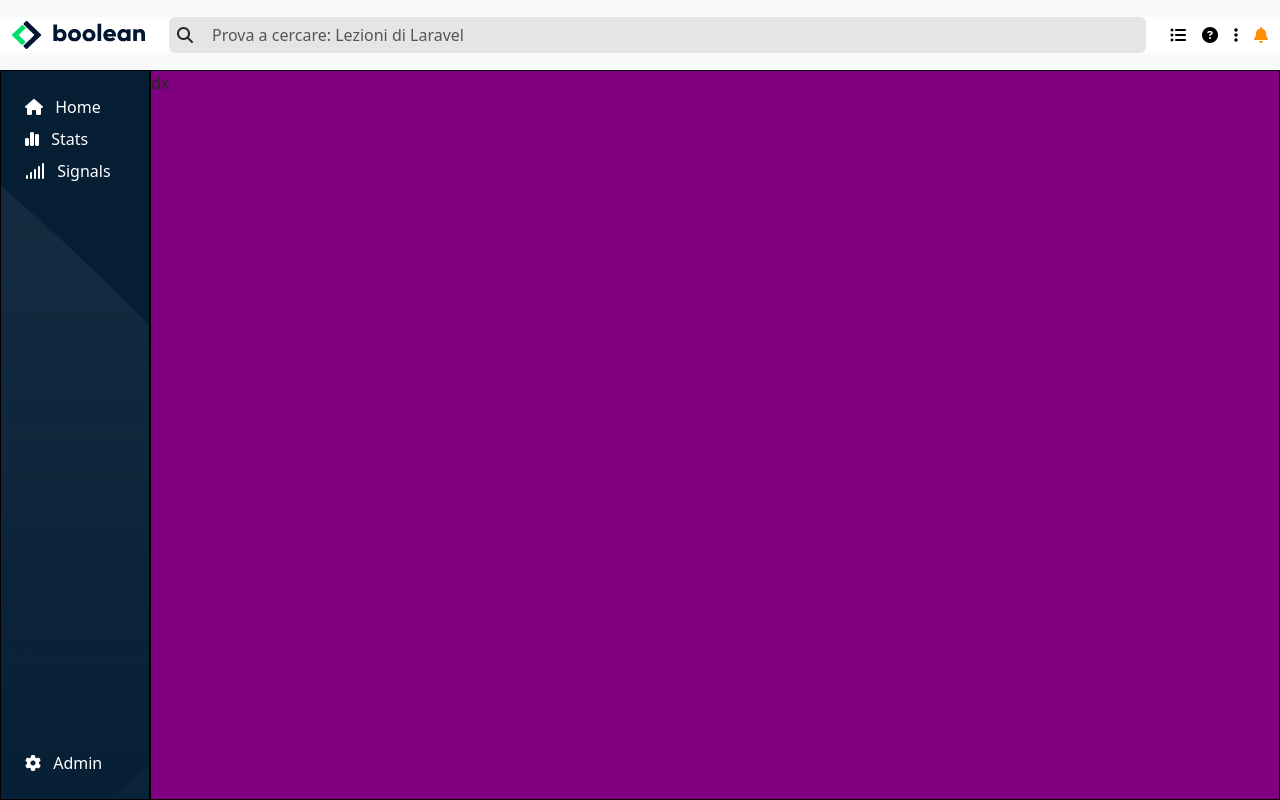
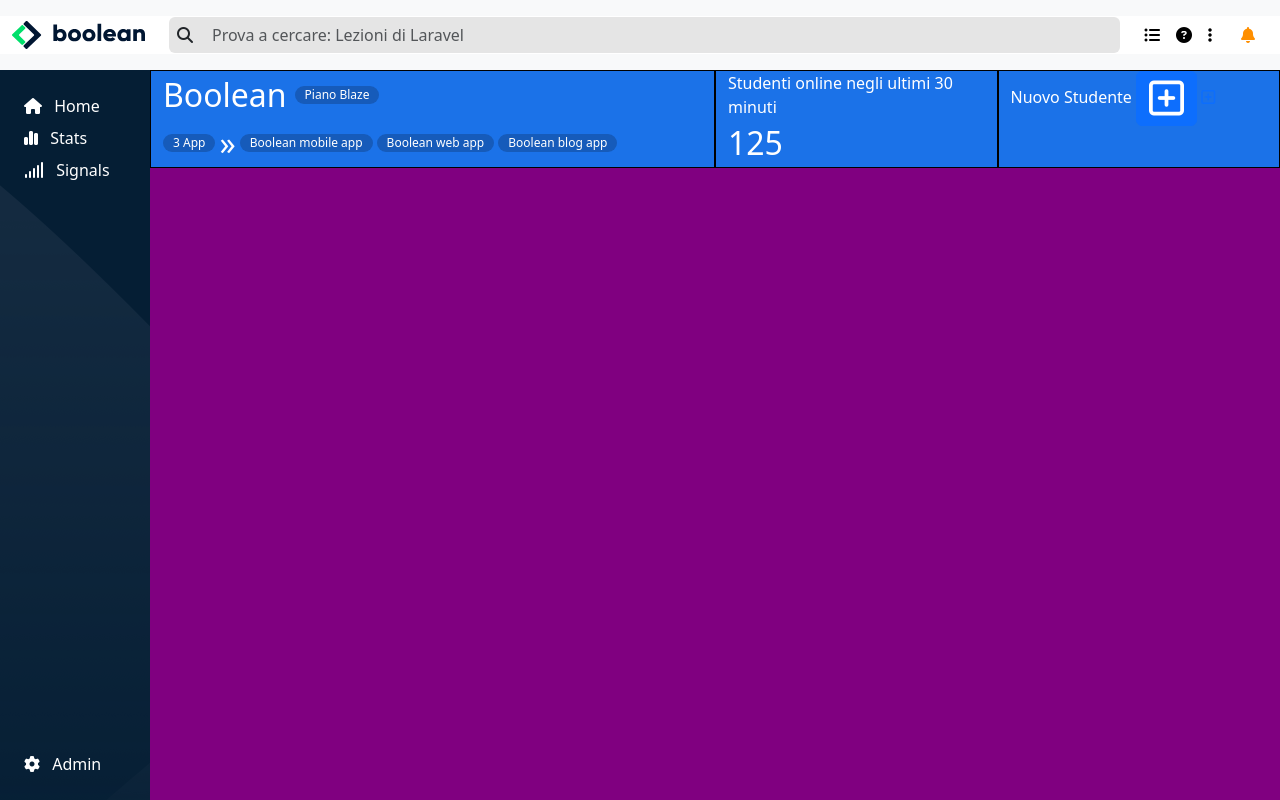
Before and after one commit to JohnQuimson/html-css-bootstrap-dashboard, a plain HTML site: page index.html in a window 1280 px wide. Drawn offline with nearby package versions, Linux system fonts and the light colour scheme.

Commit message:
feat: jumbo

```diff
--- a/css/_partials/common.css
+++ b/css/_partials/common.css
@@ -5,3 +5,10 @@
 .jq-bordo {
   border: 1px solid black;
 }
+
+.jq-bottone-jumbo {
+  padding: 0 10px;
+  background-color: #165bba;
+  border-radius: 10px;
+  font-size: 12px;
+}
--- a/css/style.css
+++ b/css/style.css
@@ -66,6 +66,11 @@ CONTENT
 -------------------
 */
 
+/* Jumbo */
+.jumbo {
+  background-color: #1b72e8;
+}
+
 /*
 -------------------
 MEDIA QUERY
--- a/index.html
+++ b/index.html
@@ -75,7 +75,7 @@
           </div>
           <!-- Menu -->
           <div class="col-auto d-flex align-items-center">
-            <ul class="d-flex list-unstyled gap-3 mb-0">
+            <ul class="d-flex list-unstyled gap-3 align-items-center mb-0">
               <!-- icona lista -->
               <li class="d-none d-lg-block">
                 <a href="#">
@@ -96,9 +96,23 @@
               </li>
               <!-- icona CAMPANELLA -->
               <li>
-                <a href="#">
-                  <i class="fa-solid fa-bell colore-bell"></i>
-                </a>
+                <div class="dropdown">
+                  <a
+                    class="btn"
+                    href="#"
+                    role="button"
+                    data-bs-toggle="dropdown"
+                    aria-expanded="false"
+                  >
+                    <i class="fa-solid fa-bell colore-bell"></i>
+                  </a>
+
+                  <ul class="dropdown-menu">
+                    <li><a class="dropdown-item" href="#">Profilo</a></li>
+                    <li><a class="dropdown-item" href="#">Fatturazione</a></li>
+                    <li><a class="dropdown-item" href="#">Logout</a></li>
+                  </ul>
+                </div>
               </li>
             </ul>
           </div>
@@ -109,7 +123,7 @@
     <!-- MAIN -->
     <main class="d-flex">
       <!-- SIDEBAR -->
-      <div class="jq-sidebar flex-shrink-0 jq-bordo">
+      <div class="jq-sidebar flex-shrink-0">
         <ul class="d-flex flex-column p-4 list-unstyled gap-2 h-100">
           <!-- Home -->
           <li>
@@ -141,7 +155,83 @@
           </li>
         </ul>
       </div>
-      <div class="content flex-grow-1 jq-bordo">dx</div>
+
+      <!-- Content MAIN -->
+      <div class="content flex-grow-1">
+        <!-- Jumbo -->
+        <div class="jumbo text-white">
+          <div class="row m-0">
+            <!-- Nuovo Studente -->
+            <div class="col-12 col-md-4 col-lg-3 jq-bordo order-md-last">
+              <div class="new">
+                <span>Nuovo Studente</span>
+
+                <!-- Offcanvas -->
+                <!-- bottone -->
+                <button
+                  class="btn btn-primary"
+                  type="button"
+                  data-bs-toggle="offcanvas"
+                  data-bs-target="#offcanvasRight"
+                  aria-controls="offcanvasRight"
+                >
+                  <i class="fa-regular fa-square-plus fs-1"></i>
+                </button>
+
+                <div
+                  class="offcanvas offcanvas-end"
+                  tabindex="-1"
+                  id="offcanvasRight"
+                  aria-labelledby="offcanvasRightLabel"
+                >
+                  <div class="offcanvas-header">
+                    <h5 class="offcanvas-title" id="offcanvasRightLabel">
+                      Offcanvas right
+                    </h5>
+                    <button
+                      type="button"
+                      class="btn-close"
+                      data-bs-dismiss="offcanvas"
+                      aria-label="Close"
+                    ></button>
+                  </div>
+                  <div class="offcanvas-body">...</div>
+                </div>
+                <!-- Fine Offcanvas -->
+
+                <a href="#"><i class="fa-regular fa-square-plus"></i></a>
+              </div>
+            </div>
+
+            <!-- Boolean -->
+            <div class="col-12 col-md-4 col-lg-6 jq-bordo">
+              <div class="d-flex align-items-center gap-2">
+                <span class="fs-2">Boolean</span>
+                <div class="jq-bottone-jumbo">Piano Blaze</div>
+              </div>
+              <div class="d-flex align-items-center gap-1">
+                <div class="jq-bottone-jumbo">3 App</div>
+                <span class="fs-2">»</span>
+                <div class="jq-bottone-jumbo d-none d-lg-block">
+                  Boolean mobile app
+                </div>
+                <div class="jq-bottone-jumbo d-none d-lg-block">
+                  Boolean web app
+                </div>
+                <div class="jq-bottone-jumbo d-none d-lg-block">
+                  Boolean blog app
+                </div>
+                <div class="jq-bottone-jumbo d-lg-none">+</div>
+              </div>
+            </div>
+            <!-- Online -->
+            <div class="col-12 col-md-4 col-lg-3 jq-bordo">
+              <p class="mb-0">Studenti online negli ultimi 30 minuti</p>
+              <span class="fs-2">125</span>
+            </div>
+          </div>
+        </div>
+      </div>
     </main>
   </body>
 </html>
```
